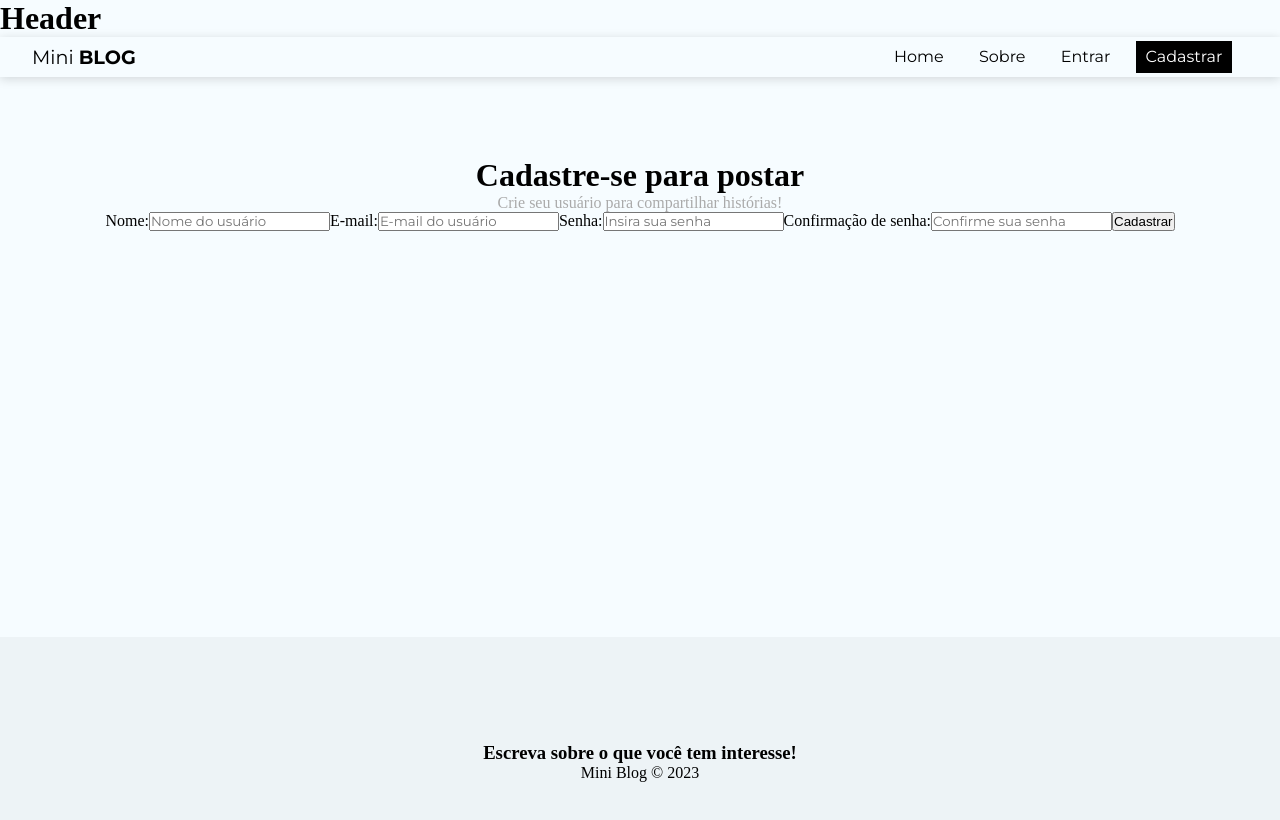
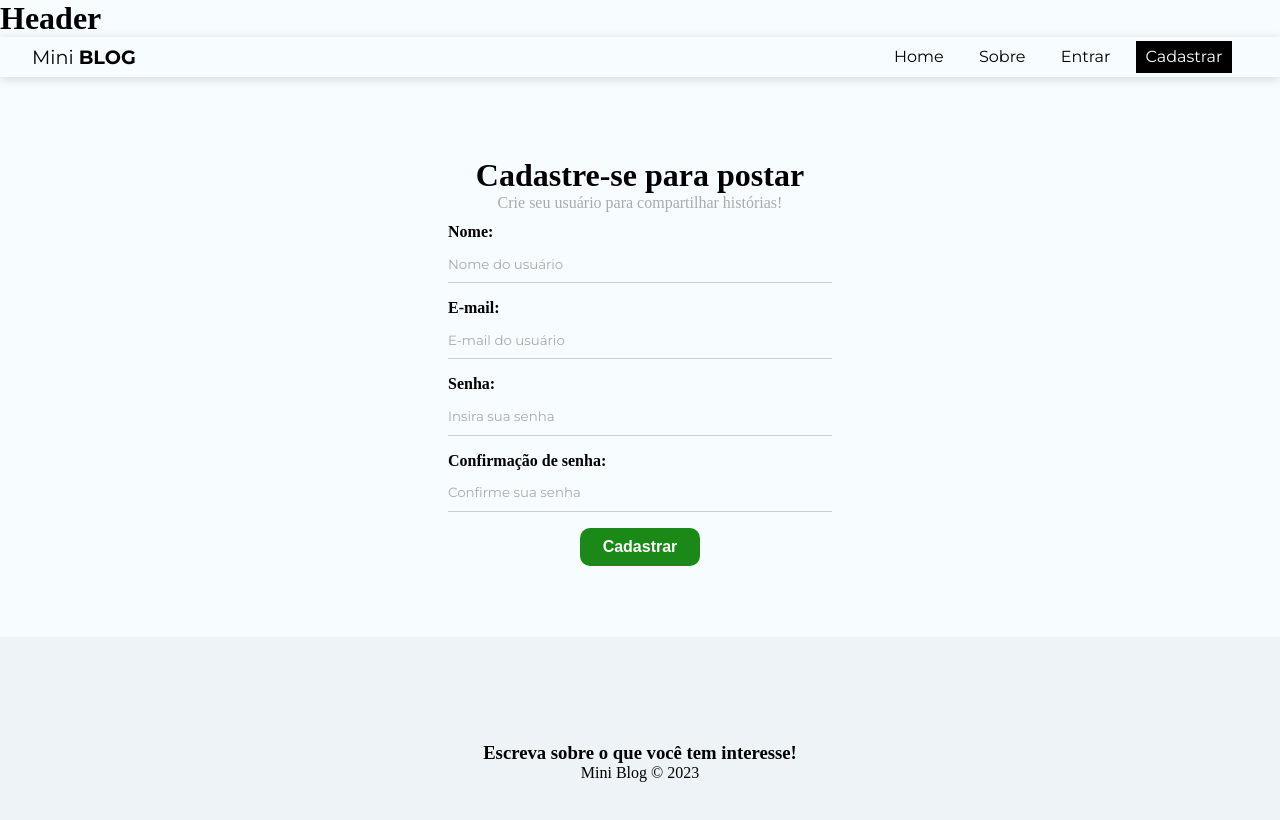
Before and after one commit to abnerfirmino/Projeto-Mini-Blog, a React (Vite) app: page /register in a window 1280 px wide. Shown: the top 820 px of the page. Built offline with nearby package versions, Linux system fonts and the light colour scheme.

Commit message:
CSS global dos formulários

```diff
--- a/src/styles/global-styles.css
+++ b/src/styles/global-styles.css
@@ -44,3 +44,87 @@
 nav button:hover {
   color: #bbb;
 }
+
+
+/* Estilo dos formulários */
+form {
+  max-width: 30%;
+  margin: 0.7em auto 0 auto;
+}
+
+label {
+  display: flex;
+  flex-direction: column;
+  margin-bottom: 1em;
+}
+
+label span {
+  margin-bottom: 0.3em;
+  font-weight: bold;
+  text-align: left;
+}
+
+input,
+textarea {
+  box-sizing: border-box;
+  border: none;
+  border-bottom: 1px solid #ccc;
+  padding: 0.8em 0em;
+  background-color: transparent;
+}
+
+input::placeholder,
+textarea::placeholder {
+  color: #aaa;
+}
+
+.btn {
+  background-color: #1a8918;
+  color: #fff;
+  text-align: center;
+  cursor: pointer;
+  border-radius: 10px;
+  width: 120px;
+  font-weight: bold;
+  border: none;
+  padding: 10px 15px;
+  font-size: 1em;
+}
+
+.btn.btn-dark {
+  background-color: #000;
+  border-radius: 0;
+}
+
+.btn.btn-outline {
+  background-color: transparent;
+  border-radius: 0;
+  color: #000;
+  border: 1px solid #000;
+  padding: 7px 30px;
+}
+
+.btn:hover {
+  background-color: #0f730c;
+  color: #fff;
+}
+
+.btn.btn-outline:hover {
+  background-color: #000;
+}
+
+.btn.btn-danger:hover {
+  background-color: #dc3545;
+}
+
+button[disabled] {
+  background-color: #aaa;
+}
+
+.container .error {
+  color: #721c24;
+  background-color: #f8d7da;
+  border: 1px solid #f5c6cb;
+  padding: 5px;
+  border-radius: 5px;
+}
```
